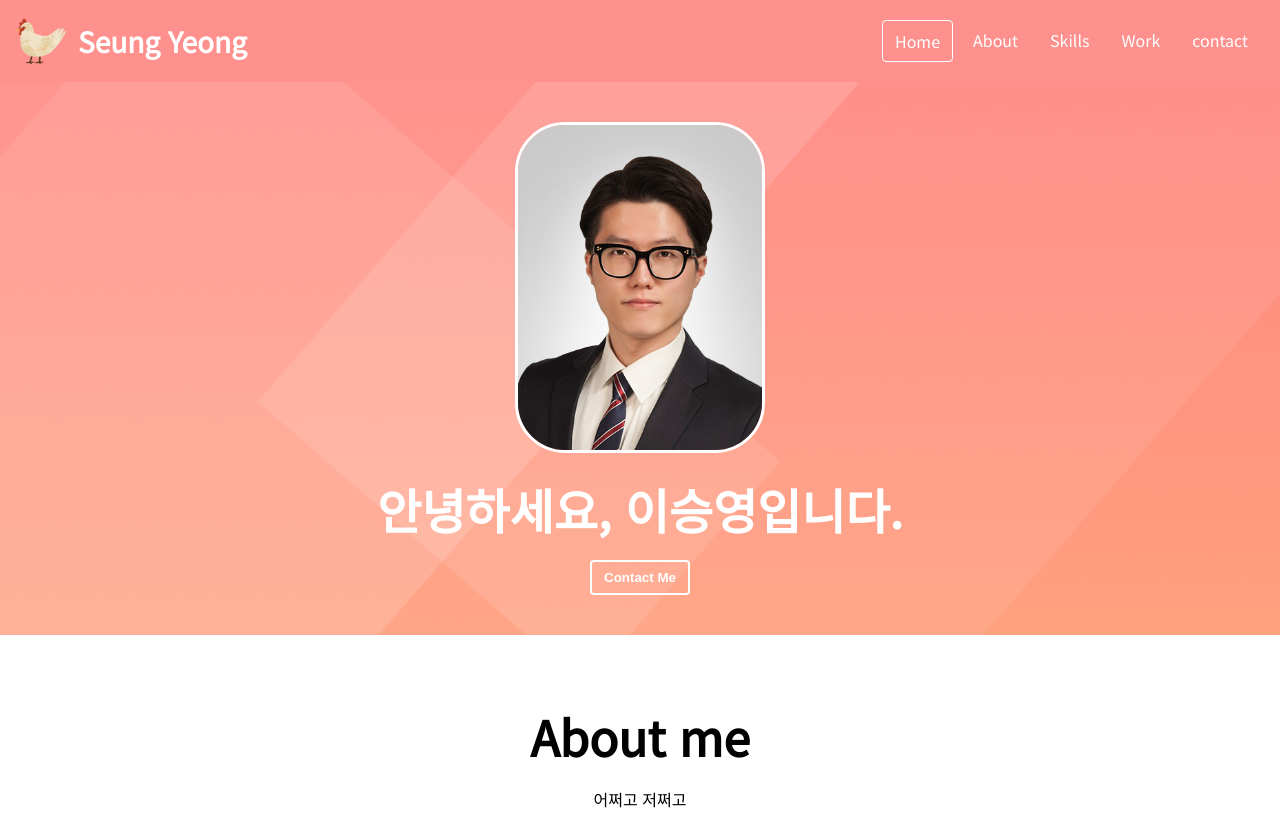
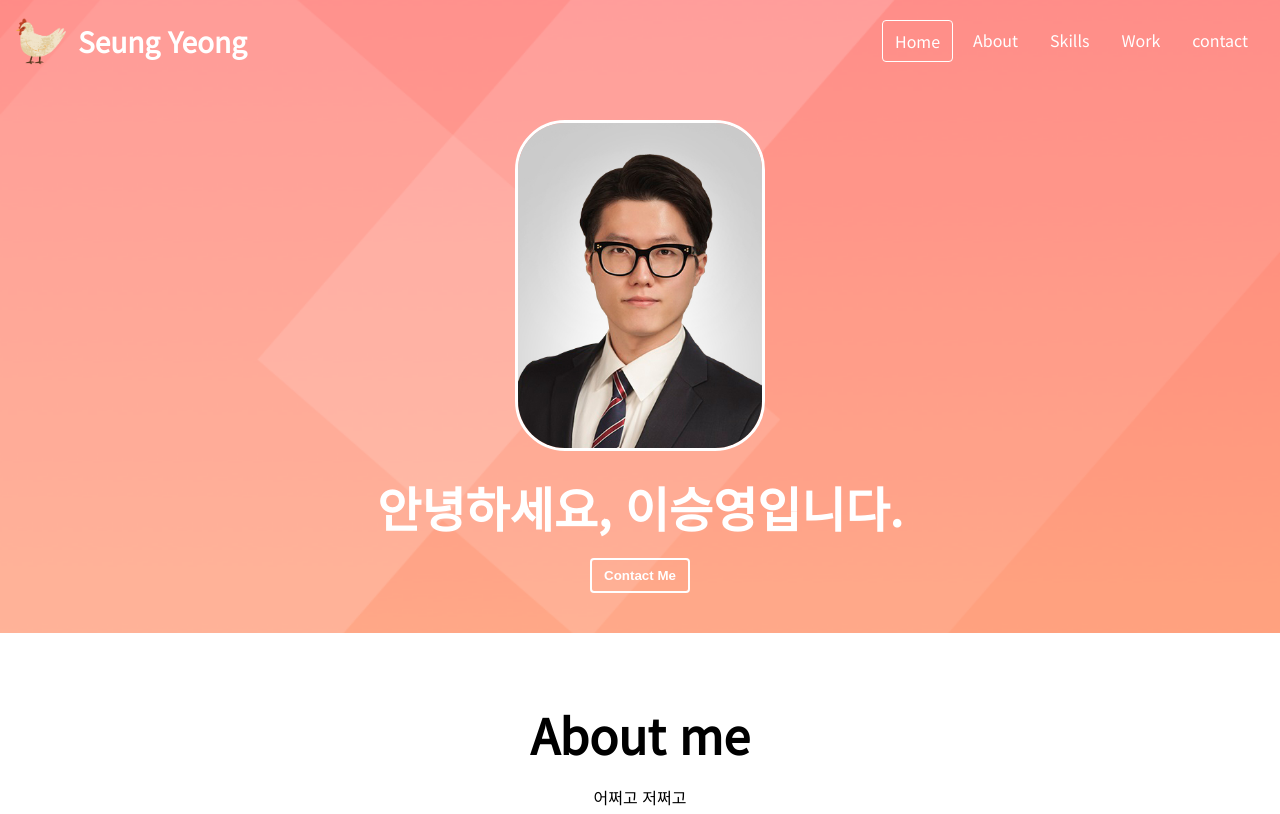
Before and after one commit to LeeSeungYeong/SeungYeong_portfolio, a plain HTML site: page index.html in a window 1280 px wide. Shown: the top 814 px of the page. Drawn offline with Linux system fonts and the light colour scheme.

Commit message:
JS:Navbar

```diff
--- a/main.js
+++ b/main.js
@@ -0,0 +1,12 @@
+'use strict'
+
+const navbar = document.querySelector('#navbar');
+const navbarHeight = navbar.getBoundingClientRect().height;
+
+document.addEventListener('scroll', () => {
+  if (window.scrollY > navbarHeight) {
+    navbar.classList.add('navbar--dark');
+  } else {
+    navbar.classList.remove('navbar--dark');
+  }
+})
--- a/style.css
+++ b/style.css
@@ -94,9 +94,18 @@ button {
 #navbar {
   display: flex;
   justify-content: space-between;
-  background-color: var(--color-pink);
+  background-color: transparent;
   align-items: center;
   padding: 16px;
+  position: fixed;
+  width: 100%;
+  z-index: 1;
+  transition: all var(--animation-duration) ease-in;
+}
+
+#navbar.navbar--dark {
+  background-color: var(--color-pink);
+  padding: 8px;
 }
 
 .navbar__logo {
@@ -148,6 +157,7 @@ button {
   background-size: cover;
   text-align: center;
   padding: 40px;
+  padding-top: 120px;
 }
 
 .home__avatar {
```
